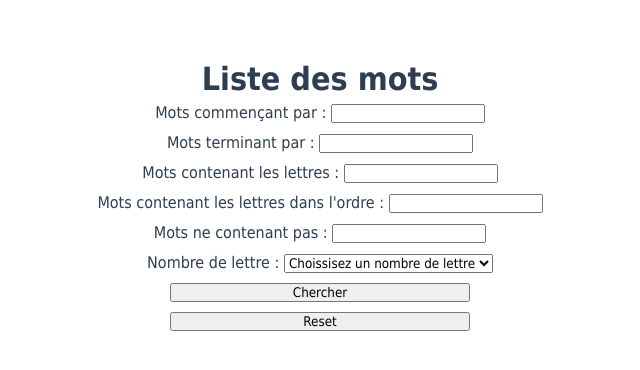
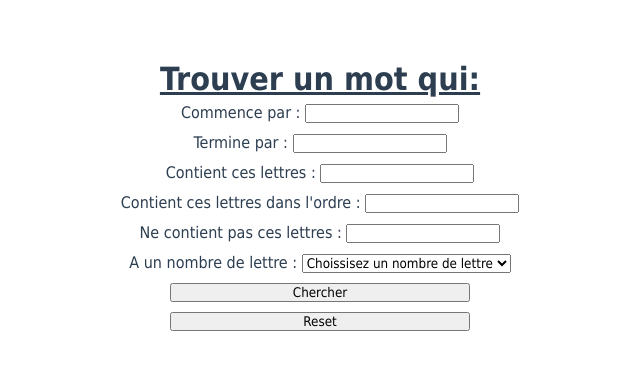
Before and after one commit to Mino1289/motsavec, a Vue app: page / in a window 1280 px wide. Shown: the top 370 px of the page, without its empty margins (320-960 px from the left). Built offline with nearby package versions, Linux system fonts and the light colour scheme.

Commit message:
UI update

```diff
--- a/public/index.html
+++ b/public/index.html
@@ -16,15 +16,12 @@
 
   <link rel="icon" type="image/png" href="<%= BASE_URL %>favicon.png" />
 
-  <title>
-    <%= htmlWebpackPlugin.options.title %>
-  </title>
+  <title>MotsAvec</title>
 </head>
 
 <body>
   <noscript>
-    <strong>We're sorry but <%= htmlWebpackPlugin.options.title %> doesn't work properly without JavaScript enabled.
-        Please enable it to continue.</strong>
+    <strong>Nous sommes désolé, mais MotsAvec a besoin de Javascript activé pour fonctionner.</strong>
   </noscript>
   <div id="app"></div>
   <!-- built files will be auto injected -->
--- a/src/components/FindWord.vue
+++ b/src/components/FindWord.vue
@@ -1,28 +1,28 @@
 <template>
-  <h1><strong>Liste des mots</strong></h1>
+  <h1><u><strong>Trouver un mot qui: </strong></u></h1>
 
   <div class="select">
-    <label>Mots commençant par : </label>
+    <label>Commence par : </label>
     <input class="input" id="startby" type="text" value="" />
   </div>
   <div class="select">
-    <label>Mots terminant par : </label>
+    <label>Termine par : </label>
     <input class="input" id="endby" type="text" value="" />
   </div>
   <div class="select">
-    <label>Mots contenant les lettres : </label>
+    <label>Contient ces lettres : </label>
     <input class="input" id="include" type="text" value="" />
   </div>
   <div class="select">
-    <label>Mots contenant les lettres dans l'ordre : </label>
+    <label>Contient ces lettres dans l'ordre : </label>
     <input class="input" id="suites" type="text" value="" />
   </div>
   <div class="select">
-    <label>Mots ne contenant pas : </label>
+    <label>Ne contient pas ces lettres : </label>
     <input class="input" id="notinclude" type="text" value="" />
   </div>
   <div class="select">
-    <label>Nombre de lettre : </label>
+    <label>A un nombre de lettre : </label>
     <select id="selector">
       <option class="options" value="">Choissisez un nombre de lettre</option>
       <option class="options" value="1">1</option>
```
